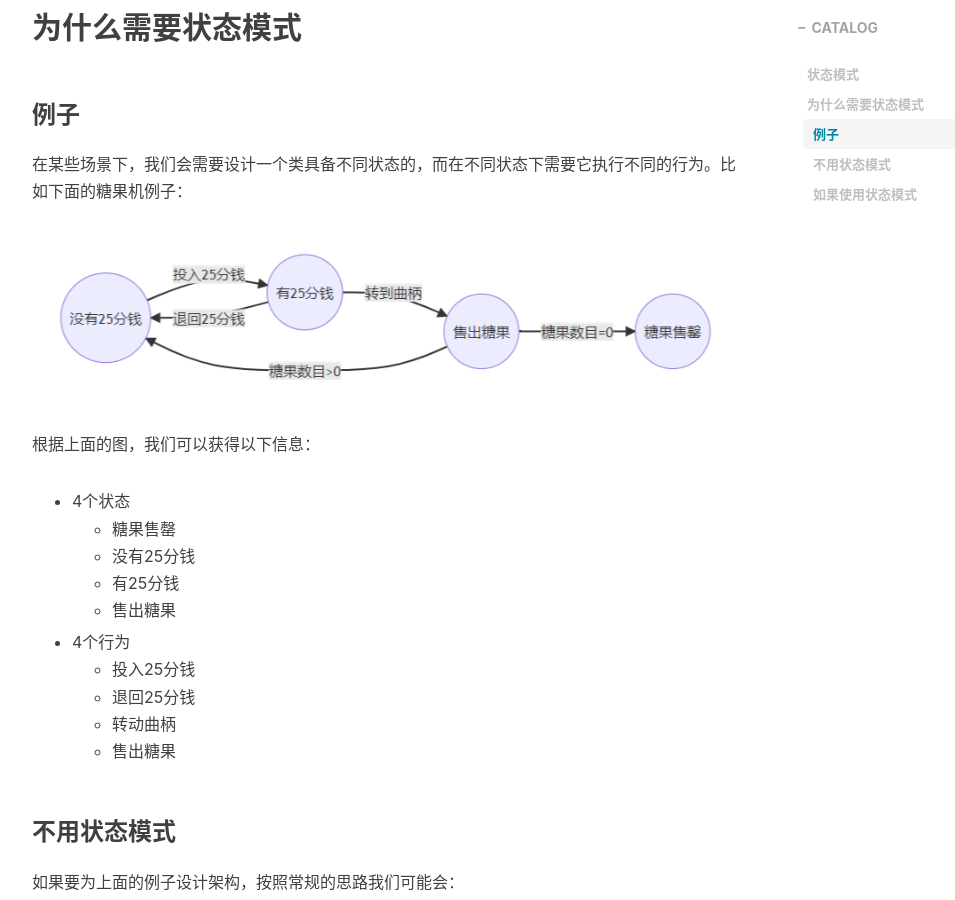
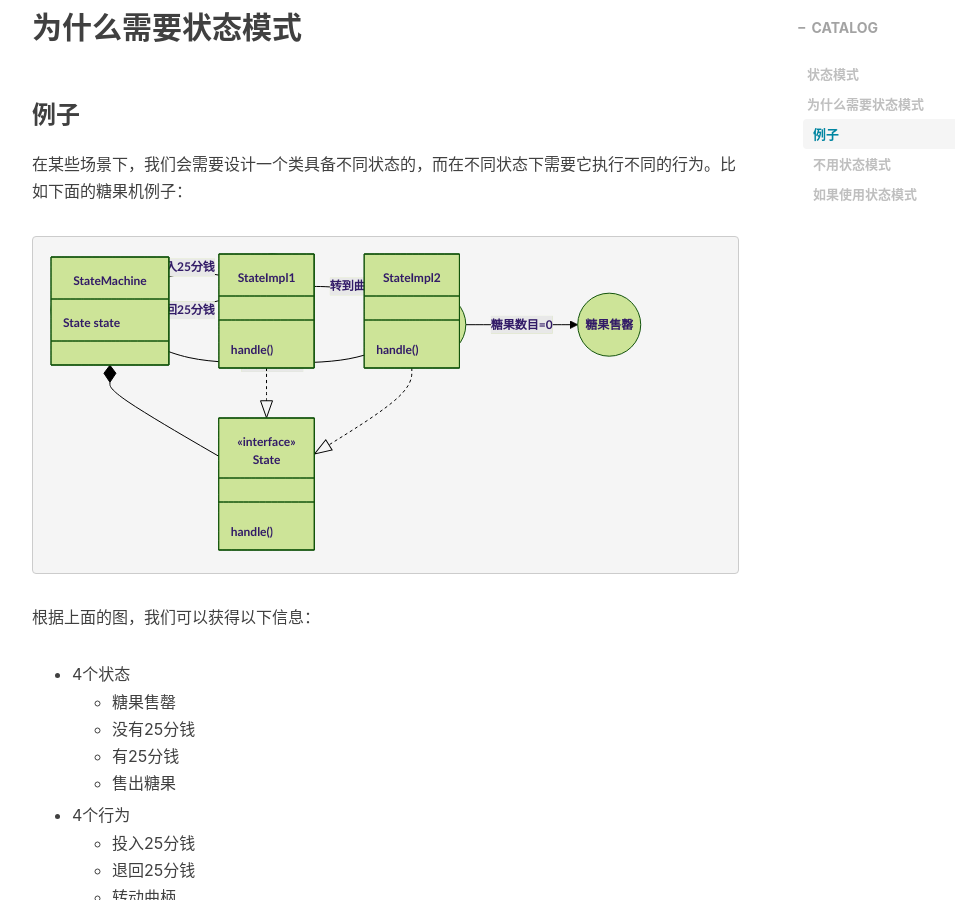
Before and after one commit to EMOSAMA/emo, a Jekyll site: the page built from _posts/2022-07-18-状态模式.md, in a window 1280 px wide and 900 px high, scrolled down 1223 px. Shown: the whole window, without its empty margins (233-1188 px from the left). Built offline with Jekyll 4.4.1, drawn with Linux system fonts in a browser that asks for light colours; nearby versions of some CDN libraries; comment, search, counter and statistics services are not loaded.

Commit message:
Update 2022-07-18-状态模式.md

````diff
--- a/_posts/2022-07-18-状态模式.md
+++ b/_posts/2022-07-18-状态模式.md
@@ -28,7 +29,19 @@
 ### 例子
 在某些场景下，我们会需要设计一个类具备不同状态的，而在不同状态下需要它执行不同的行为。比如下面的糖果机例子：
 
-<img src="{{site.url}}/img/2022-07-18-状态模式/1.png">
+```mermaid
+graph LR
+    A((糖果售罄))
+    B((没有25分钱))
+    C((有25分钱))
+    D((售出糖果))
+
+    D --> |糖果数目=0| A
+    D --> |糖果数目>0| B
+    B --> |投入25分钱| C
+    C --> |退回25分钱| B
+    C --> |转到曲柄| D
+```
 
 根据上面的图，我们可以获得以下信息：
 - 4个状态<br>
@@ -86,7 +99,25 @@
 
 使用状态模式后，我们可以这样来设计状态机：
 
-<img src="{{site.url}}/img/2022-07-18-状态模式/2.png">
+```mermaid
+classDiagram
+    class StateMachine
+    StateMachine: State state
+
+    class State
+    <<interface>> State
+    State: handle()
+
+    class StateImpl1
+    StateImpl1: handle()
+
+    class StateImpl2
+    StateImpl2: handle()
+
+    StateMachine *-- State
+    StateImpl1 ..|> State
+    StateImpl2 ..|> State
+```
 
 以上面的例子为例
 ```java
````
Also changed, not shown: other parts of _posts/2022-07-18-状态模式.md (+1 -0 lines).
